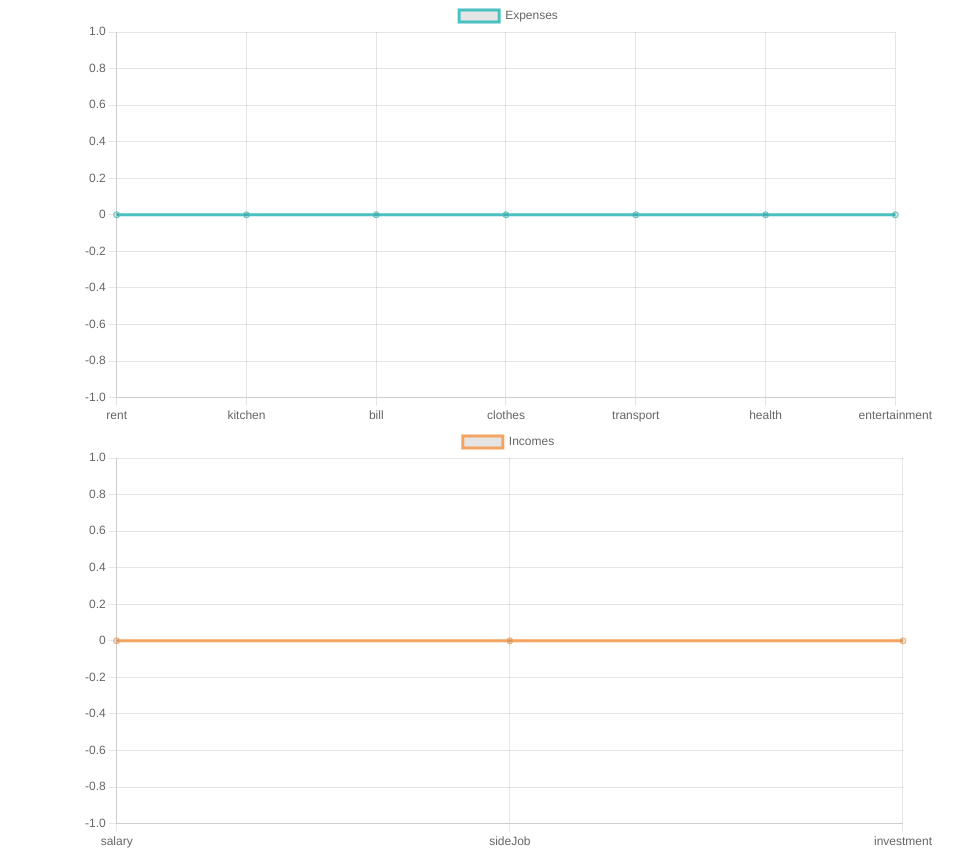
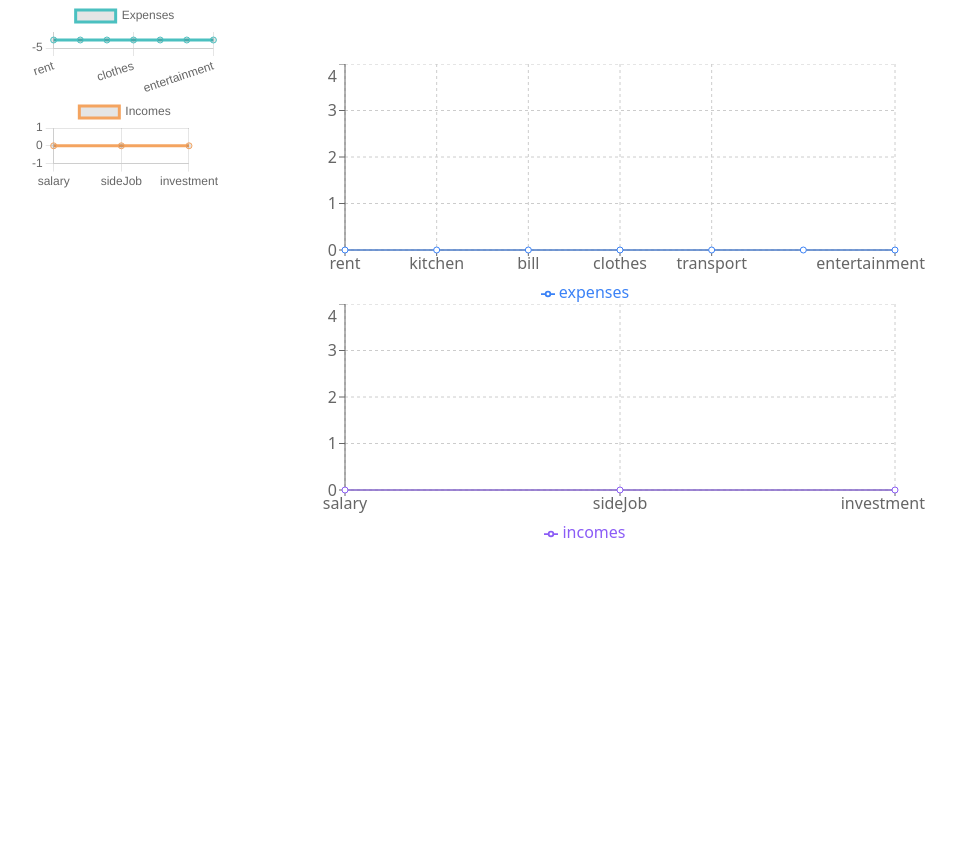
Before and after one commit to ertugrulsertaslan/personal-finance-tracker, a React (Vite) app: page /components/Dashboard in a window 1280 px wide. Shown: the whole page, without its empty margins (131-1093 px from the left). After the commit the page ends 800 px from the top, so only its background shows below. Built offline with nearby package versions, Linux system fonts and the light colour scheme.

Commit message:
add rescharts

```diff
--- a/package.json
+++ b/package.json
@@ -15,6 +15,7 @@
     "react-chartjs-2": "^5.2.0",
     "react-dom": "^18.3.1",
     "react-router-dom": "^6.24.1",
+    "recharts": "^2.12.7",
     "zustand": "^4.5.4"
   },
   "devDependencies": {
--- a/src/components/Dashboard.jsx
+++ b/src/components/Dashboard.jsx
@@ -1,6 +1,7 @@
 import { useState } from "react";
 import LineGraph from "./Line.jsx";
 import { useDataStore } from "./Store.jsx";
+import LineChartComponent from "./LineChart.jsx";
 function App() {
   const { totalExpenses, totalIncomes } = useDataStore((state) => ({
     expenses: state.expenses,
@@ -11,8 +12,11 @@ function App() {
   return (
     <>
       <div className="flex w-full justify-center">
-        <div className="w-2/3">
+        <div className="w-48">
           <LineGraph />
+        </div>
+        <div className="w-1/2 h-60 m-16">
+          <LineChartComponent />
         </div>
       </div>
     </>
--- /dev/null
+++ b/src/components/LineChart.jsx
@@ -0,0 +1,103 @@
+import {
+  LineChart,
+  Line,
+  XAxis,
+  YAxis,
+  CartesianGrid,
+  Tooltip,
+  Legend,
+  ResponsiveContainer,
+} from "recharts";
+import { useDataStore } from "./Store";
+const LineChartComponent = () => {
+  const { expenses, incomes, totalExpenses, totalIncomes } = useDataStore(
+    (state) => ({
+      expenses: state.expenses,
+      incomes: state.incomes,
+      totalExpenses: state.totalExpenses(),
+      totalIncomes: state.totalIncomes(),
+    })
+  );
+  let expensesItem = expenses && expenses.length > 0 ? expenses[0] : {};
+  let incomesItem = incomes && incomes.length > 0 ? incomes[0] : {};
+
+  const expensesData = [
+    {
+      name: "rent",
+      expenses: expensesItem.rent || 0,
+    },
+    {
+      name: "kitchen",
+      expenses: expensesItem.kitchen || 0,
+    },
+    {
+      name: "bill",
+      expenses: expensesItem.bill || 0,
+    },
+    {
+      name: "clothes",
+      expenses: expensesItem.clothes || 0,
+    },
+    {
+      name: "transport",
+      expenses: expensesItem.transport || 0,
+    },
+    {
+      name: "health",
+      expenses: expensesItem.health || 0,
+    },
+    {
+      name: "entertainment",
+      expenses: expensesItem.entertainment || 0,
+    },
+  ];
+
+  const incomesData = [
+    {
+      name: "salary",
+      incomes: incomesItem.salary || 0,
+    },
+    {
+      name: "sideJob",
+      incomes: incomesItem.sideJob || 0,
+    },
+    {
+      name: "investment",
+      incomes: incomesItem.investment || 0,
+    },
+  ];
+
+  return (
+    <ResponsiveContainer width="100%" height="100%">
+      <LineChart data={expensesData} margin={{ right: 30 }}>
+        <CartesianGrid strokeDasharray="3 3" />
+        <XAxis dataKey="name" />
+        <YAxis />
+        <Tooltip content={<CustomTooltip />} />
+        <Legend />
+        <Line type="monotone" dataKey="expenses" stroke="#3b82f6" />
+      </LineChart>
+      <LineChart data={incomesData} margin={{ right: 30 }}>
+        <CartesianGrid strokeDasharray="3 3" />
+        <XAxis dataKey="name" />
+        <YAxis />
+        <Tooltip content={<CustomTooltip />} />
+        <Legend />
+        <Line type="monotone" dataKey="incomes" stroke="#8b5cf6" />
+      </LineChart>
+    </ResponsiveContainer>
+  );
+};
+
+const CustomTooltip = ({ active, payload, label }) => {
+  if (active && payload && payload.length) {
+    return (
+      <div className="p-4 bg-slate-900 flex flex-col gap-4 rounded-md">
+        <p className="text-white text-lg">{label}</p>
+        <p className="text-sm text-white">Product 1:</p>
+        <span className="ml-2 text-white">${payload[0].value}</span>
+      </div>
+    );
+  }
+};
+export default LineChartComponent;
```
Also changed, not shown: 1 other file (tests, documents, lock files or other folders).
